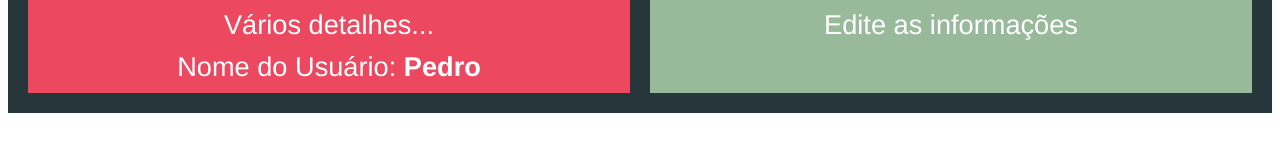
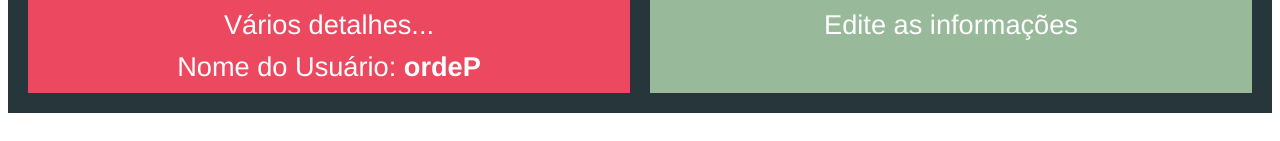
Before and after one commit to fhmurakami/vue-course-cod3r, a Vue app in the folder components-communication/communication/: page / in a window 1280 px wide. Shown: the part 367-508 px from the top of the page. Built offline with nearby package versions, Linux system fonts and the light colour scheme.

Commit message:
Using props in a child component

```diff
--- a/components-communication/communication/src/components/UsuarioInfo.vue
+++ b/components-communication/communication/src/components/UsuarioInfo.vue
@@ -2,13 +2,18 @@
     <div class="componente">
         <h2>As Informações de Usuário</h2>
         <p>Vários detalhes...</p>
-        <p>Nome do Usuário: <strong>{{ nome }}</strong></p>
+        <p>Nome do Usuário: <strong>{{ inverterNome() }}</strong></p>
     </div>
 </template>
 
 <script>
 export default {
-    props: ['nome']
+    props: ['nome'],
+    methods: {
+        inverterNome() {
+            return this.nome.split('').reverse().join('')
+        }
+    }
 }
 </script>
 
```
